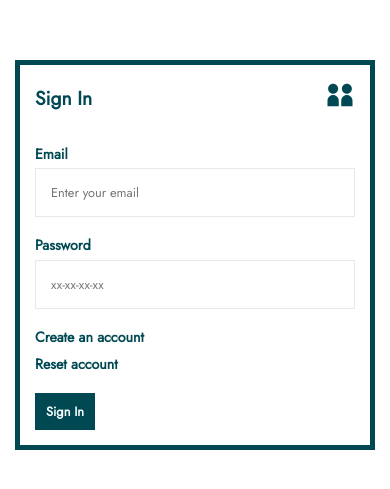
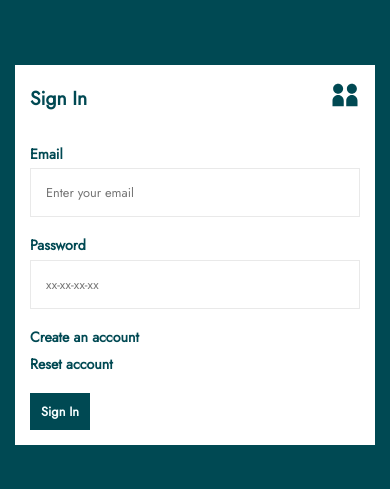
Before and after one commit to cloortt/web.cloortt.com, a Vue app: page /auth/login in a window 390 px wide. Shown: the part 167-656 px from the top of the page. Built offline with nearby package versions, Linux system fonts and the light colour scheme.

Commit message:
Test Changes

```diff
--- a/src/assets/css/web.css
+++ b/src/assets/css/web.css
@@ -204,7 +204,8 @@
         width:70%;
     }
     .web-auth{
-        padding:0 15px;
+        padding:0 10px;
+        background-color:var(--c-base);
         /* border:5px solid var(--c-base); */
     }
     .web-auth .frame{
--- a/src/views/LoginView.vue
+++ b/src/views/LoginView.vue
@@ -4,7 +4,7 @@
 <template>
     <div class="web-auth cl-flex cl-flex-align-items-center cl-flex-justify-content-center">
         <div class="frame">
-            <div class="content cl-border width-1 style-solid bc-grey cl-inner-space-3">
+            <div class="content cl-bg-white cl-border width-1 style-solid bc-grey cl-inner-space-3">
                 <div class="cl-flex cl-flex-align-items-center cl-flex-justify-content-space-between">
                     <div>
                         <h6 class="cl-fg-base">Sign In</h6>
```
